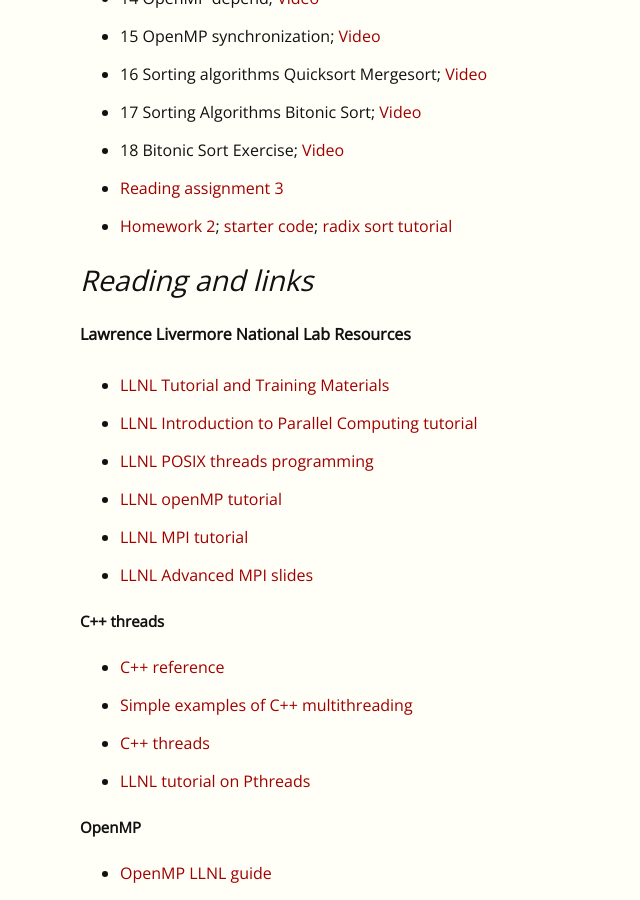
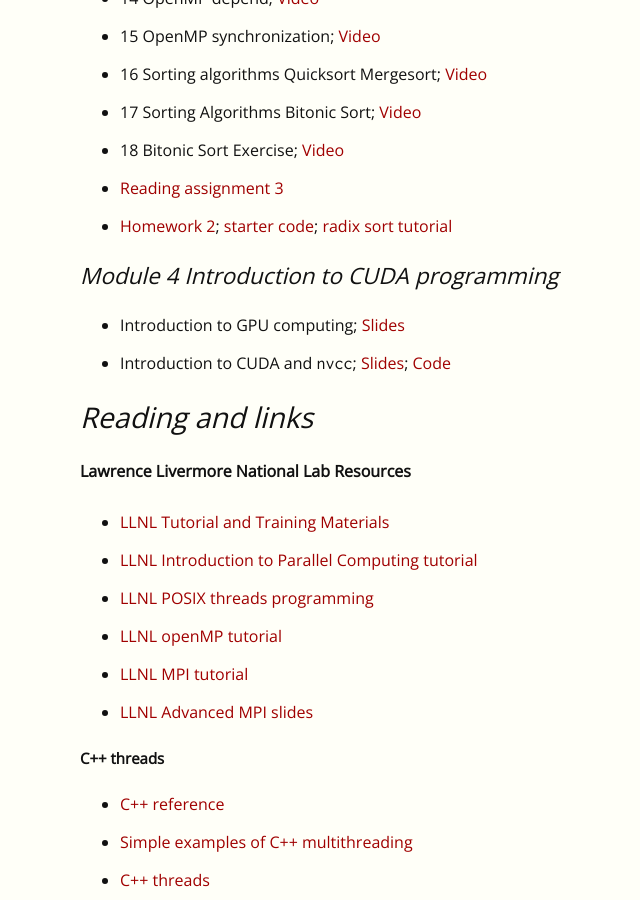
Before and after one commit to EricDarve/cme213-spring-2021, a Jekyll site: the page built from index.md, in a window 1280 px wide and 900 px high, scrolled down 2098 px. Shown: the whole window, without its empty margins (80-720 px from the left). Built offline with Jekyll 4.4.1, drawn with Linux system fonts in a browser that asks for light colours.

Commit message:
index and Lecture 8 update

```diff
--- a/index.md
+++ b/index.md
@@ -69,6 +69,11 @@
 - [Reading assignment 3](Reading Assignments/OpenMP_advanced)
 - [Homework 2](Homework/hw2.pdf); [starter code](Homework/hw2.zip); [radix sort tutorial](Homework/RadixSortTutorial.pdf)
 
+### Module 4 Introduction to CUDA programming
+
+- Introduction to GPU computing; [Slides](Lecture Slides/Lecture_07.pdf)
+- Introduction to CUDA and `nvcc`; [Slides](Lecture Slides/Lecture_08.pdf); [Code](https://github.com/EricDarve/cme213-spring-2021/tree/main/Code/Lecture_08)
+
 ## Reading and links
 
 **Lawrence Livermore National Lab Resources**
```
Also changed, not shown: 1 other file.
